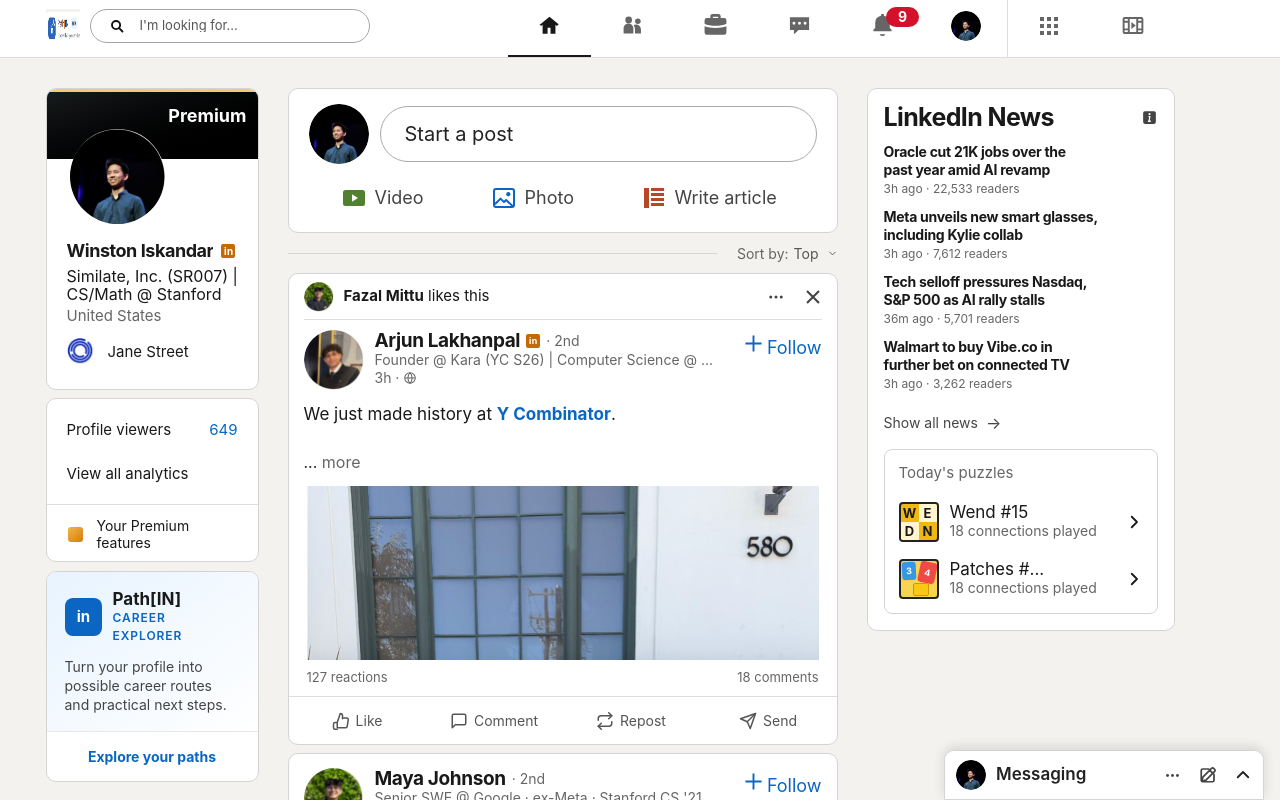
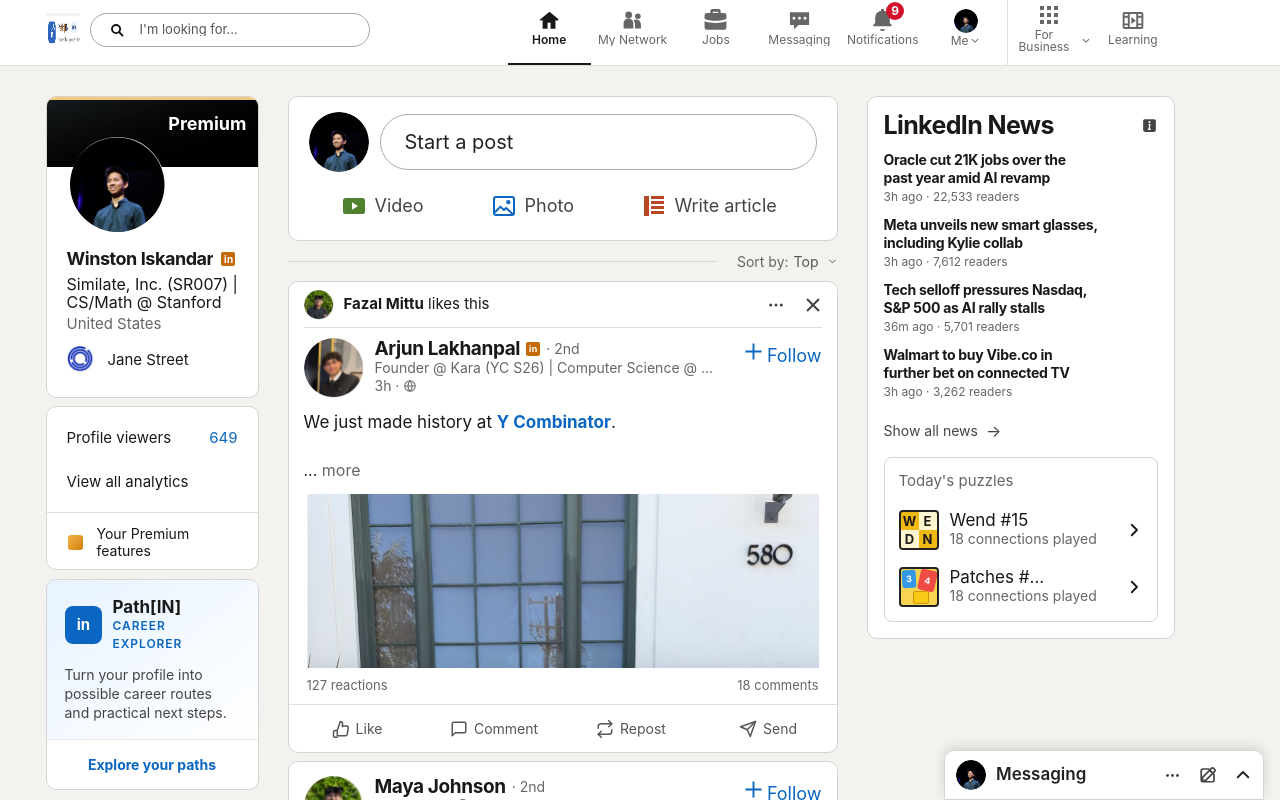
Before and after one commit to AbrahamKAlemu/PathIn, a Next.js app in the folder frontend/: page / in a window 1280 px wide. Shown: the top 800 px of the page. Built offline with nearby package versions, Linux system fonts and the light colour scheme.

Commit message:
fix header formatting

```diff
--- a/frontend/src/components/linkedin/header.tsx
+++ b/frontend/src/components/linkedin/header.tsx
@@ -39,7 +39,7 @@
   }
 
   return (
-    <header className="sticky top-0 z-50 h-[58px] border-b border-[#dedede] bg-white">
+    <header className="sticky top-0 z-50 h-[66px] border-b border-[#dedede] bg-white">
       <div className="linkedin-header-inner flex h-full items-center">
         <Link aria-label="LinkedIn home" href="/">
           <LinkedInLogo className="size-[34px] shrink-0 -translate-y-[3px] text-[34px]" />
@@ -57,18 +57,27 @@
             const isActive = item.id === active;
             const content = (
               <>
-                <Icon className="size-[23px]" name={item.icon} />
-                {item.id === "notifications" && notificationCount > 0 ? (
-                  <span className="absolute left-[45px] top-[7px] min-w-[33px] rounded-full bg-[#d3112a] px-[5px] py-px text-center text-[14px] font-bold leading-[18px] text-white">
-                    {notificationCount}
-                  </span>
-                ) : null}
+                <div className="relative">
+                  <Icon className="size-[23px]" name={item.icon} />
+                  {item.id === "notifications" && notificationCount > 0 ? (
+                    <span className="absolute -right-[10px] -top-[7px] min-w-[18px] rounded-full bg-[#d3112a] px-[4px] py-px text-center text-[12px] font-bold leading-[16px] text-white">
+                      {notificationCount}
+                    </span>
+                  ) : null}
+                </div>
+                <span
+                  className={`mt-[2px] max-w-[72px] truncate text-center text-[12px] leading-none ${
+                    isActive ? "font-semibold text-[#181818]" : "text-[#666]"
+                  }`}
+                >
+                  {item.label}
+                </span>
                 {isActive ? (
                   <span className="absolute bottom-0 h-[2px] w-full bg-[#191919]" />
                 ) : null}
               </>
             );
-            const className = `relative flex h-full items-center justify-center pb-[6px] ${
+            const className = `relative flex h-full flex-col items-center justify-center pb-[10px] ${
               isActive ? "text-[#181818]" : "text-[#666]"
             }`;
 
@@ -97,16 +106,26 @@
 
           <Link
             aria-label="Me"
-            className={`relative flex h-full items-center justify-center border-r border-[#dedede] pb-[6px] ${
+            className={`relative flex h-full flex-col items-center justify-center gap-[2px] border-r border-[#dedede] pb-[10px] ${
               active === "profile" ? "text-[#181818]" : "text-[#666]"
             }`}
             href="/in/winstoniskandar"
           >
             <Avatar
               alt="Winston Iskandar"
-              className="size-[30px]"
+              className="size-[24px]"
               src="/linkedin/profile-small.png"
             />
+            <span
+              className={`flex items-center gap-[2px] text-[12px] leading-none ${
+                active === "profile" ? "font-semibold text-[#181818]" : "text-[#666]"
+              }`}
+            >
+              Me
+              <svg className="size-[10px]" fill="currentColor" viewBox="0 0 16 16">
+                <path d="M8 10.94L2.47 5.41l1.06-1.06L8 8.82l4.47-4.47 1.06 1.06z" />
+              </svg>
+            </span>
             {active === "profile" ? (
               <span className="absolute bottom-0 h-[2px] w-full bg-[#191919]" />
             ) : null}
@@ -115,21 +134,28 @@
           <button
             aria-expanded={openPanel === "For Business"}
             aria-label="For Business"
-            className="flex h-full items-center justify-center border-0 bg-transparent pb-[6px] text-[#666]"
+            className="flex h-full flex-col items-center justify-center gap-[2px] border-0 bg-transparent pb-[10px] text-[#666]"
             onClick={() => togglePanel("For Business")}
             type="button"
           >
             <Icon className="size-[24px]" name="grid" />
+            <span className="flex items-center gap-[1px] text-[12px] leading-none">
+              For Business
+              <svg className="size-[10px]" fill="currentColor" viewBox="0 0 16 16">
+                <path d="M8 10.94L2.47 5.41l1.06-1.06L8 8.82l4.47-4.47 1.06 1.06z" />
+              </svg>
+            </span>
           </button>
 
           <button
             aria-expanded={openPanel === "Learning"}
             aria-label="Learning"
-            className="flex h-full items-center justify-center border-0 bg-transparent pb-[6px] text-[#666]"
+            className="flex h-full flex-col items-center justify-center gap-[2px] border-0 bg-transparent pb-[10px] text-[#666]"
             onClick={() => togglePanel("Learning")}
             type="button"
           >
             <Icon className="h-[23px] w-[28px]" name="media" />
+            <span className="text-[12px] leading-none">Learning</span>
           </button>
         </nav>
       </div>
```
Also changed, not shown: 1 other file (tests, documents, lock files or other folders).
